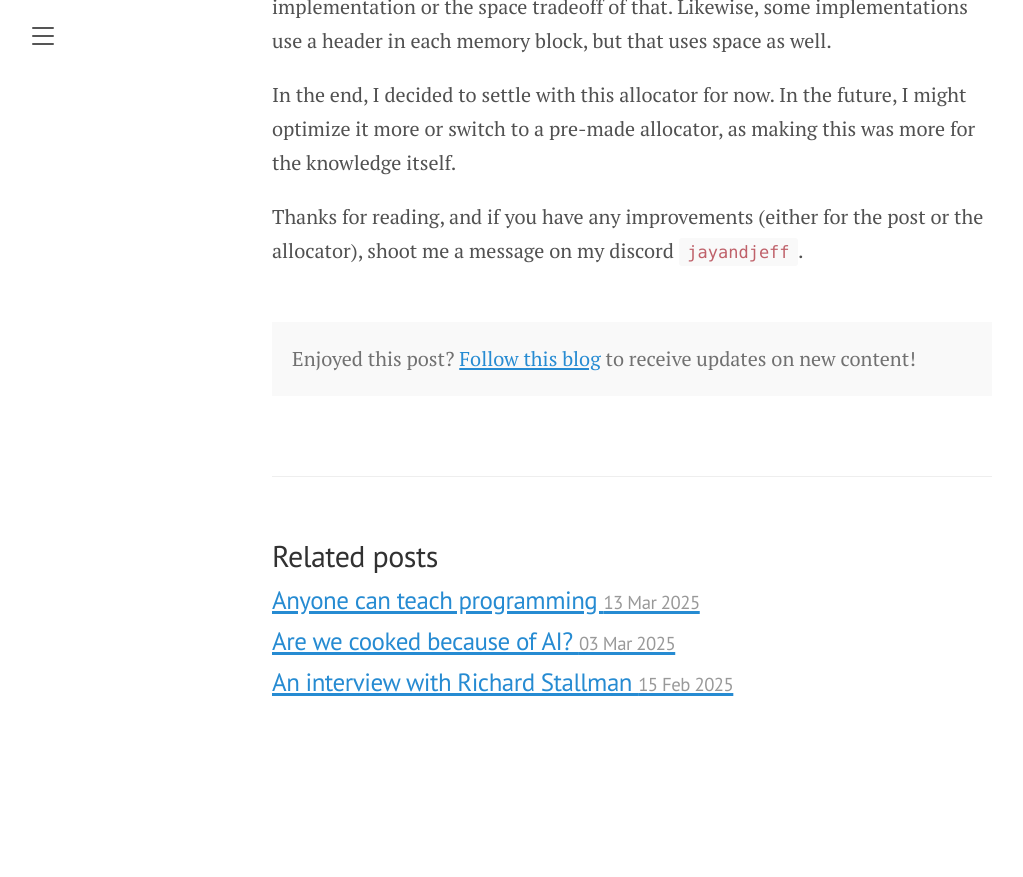
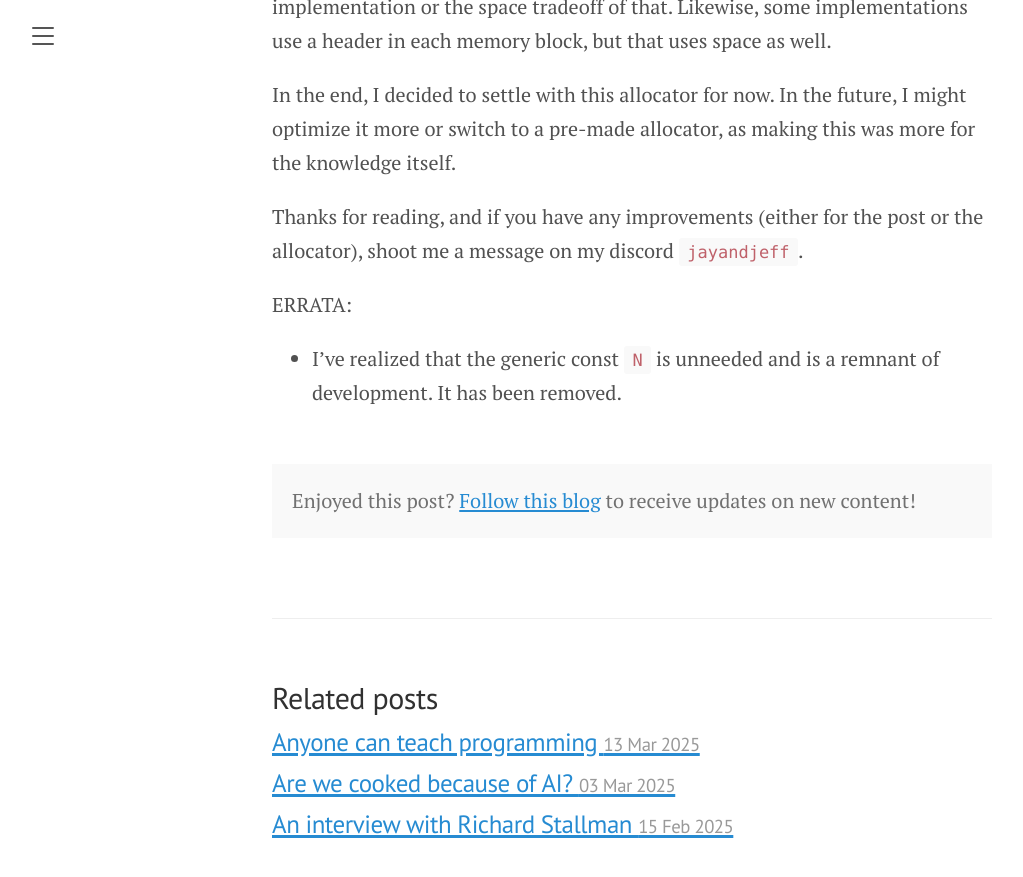
Before and after one commit to JayAndJef/jayandjef.github.io, a Jekyll site: the page built from _posts/2025-04-01-making-an-allocator.md, in a window 1280 px wide and 900 px high, scrolled down 5432 px. Shown: the top 877 px of the window, without its empty margins (8-1031 px from the left). Built offline with Jekyll 4.4.1, drawn with Linux system fonts in a browser that asks for light colours; before the commit the page ends 6190 px from its top, so only the background shows below that.

Commit message:
errata(posts): generic const

```diff
--- a/_posts/2025-04-01-making-an-allocator.md
+++ b/_posts/2025-04-01-making-an-allocator.md
@@ -151,3 +151,6 @@ To be honest, I'm not very clear on how we could fix this. I've seen implementat
 In the end, I decided to settle with this allocator for now. In the future, I might optimize it more or switch to a pre-made allocator, as making this was more for the knowledge itself.
 
 Thanks for reading, and if you have any improvements (either for the post or the allocator), shoot me a message on my discord `jayandjeff`.
+
+ERRATA:
+- I've realized that the generic const `N` is unneeded and is a remnant of development. It has been removed.
```
